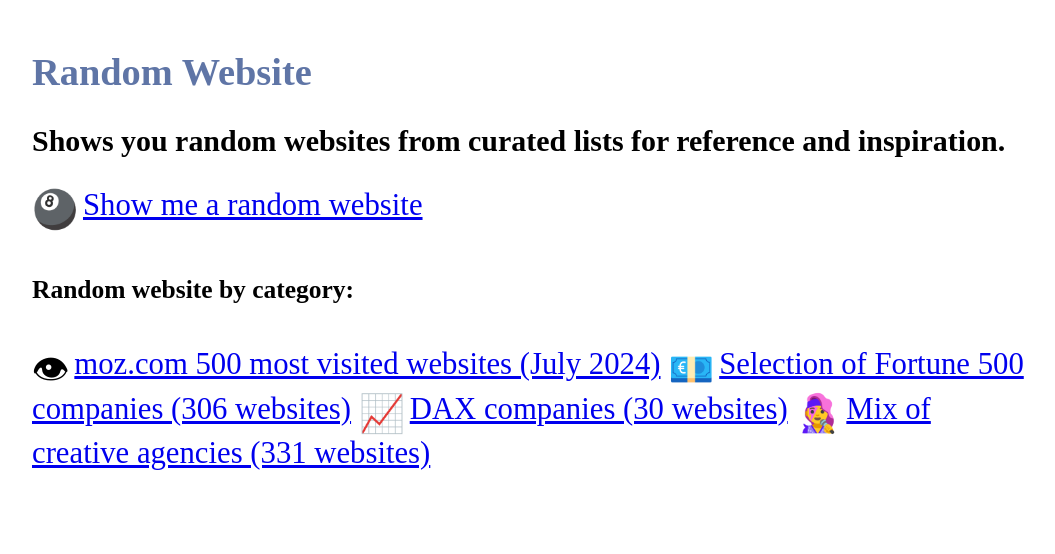
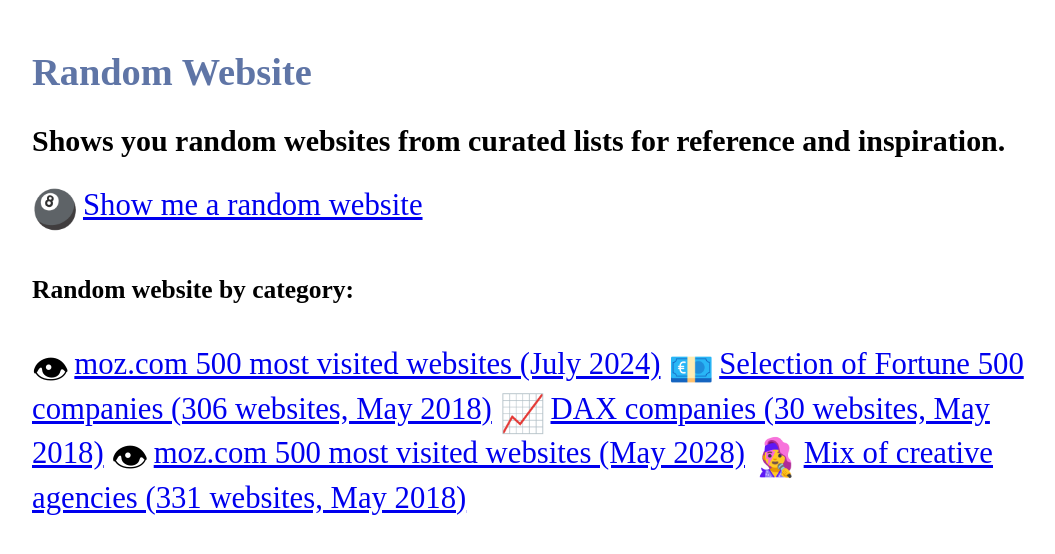
Before and after one commit to r11e/r11e.github.io, a plain HTML site: page index.html in a window 1280 px wide. Shown: the whole page, without its empty margins (18-1073 px from the left). Drawn offline with Linux system fonts and the light colour scheme.

Commit message:
Update index.html

```diff
--- a/index.html
+++ b/index.html
@@ -10,9 +10,10 @@
             <span class="emoji">🎱</span><a href="javascript:openLink(mozMost2024, fortune500, dax, mozMost, agenturliste);">Show me a random website</a>
         <h5>Random website by category:</h5>
             <span class="emoji">👁</span><a href="javascript:openLink(mozMost2024);">moz.com 500 most visited websites (July 2024)</a>
-            <span class="emoji">💶</span><a href="javascript:openLink(fortune500);">Selection of Fortune 500 companies (306 websites)</a>
-            <span class="emoji">📈</span><a href="javascript:openLink(dax);">DAX companies (30 websites)</a>
-            <span class="emoji">👩‍🎤</span><a href="javascript:openLink(agenturliste);">Mix of creative agencies (331 websites)</a>
+            <span class="emoji">💶</span><a href="javascript:openLink(fortune500);">Selection of Fortune 500 companies (306 websites, May 2018)</a>
+            <span class="emoji">📈</span><a href="javascript:openLink(dax);">DAX companies (30 websites, May 2018)</a>
+            <span class="emoji">👁</span><a href="javascript:openLink(mozMost);">moz.com 500 most visited websites (May 2028)</a>
+            <span class="emoji">👩‍🎤</span><a href="javascript:openLink(agenturliste);">Mix of creative agencies (331 websites, May 2018)</a>
         </section>
 </body>
 </html>
```
